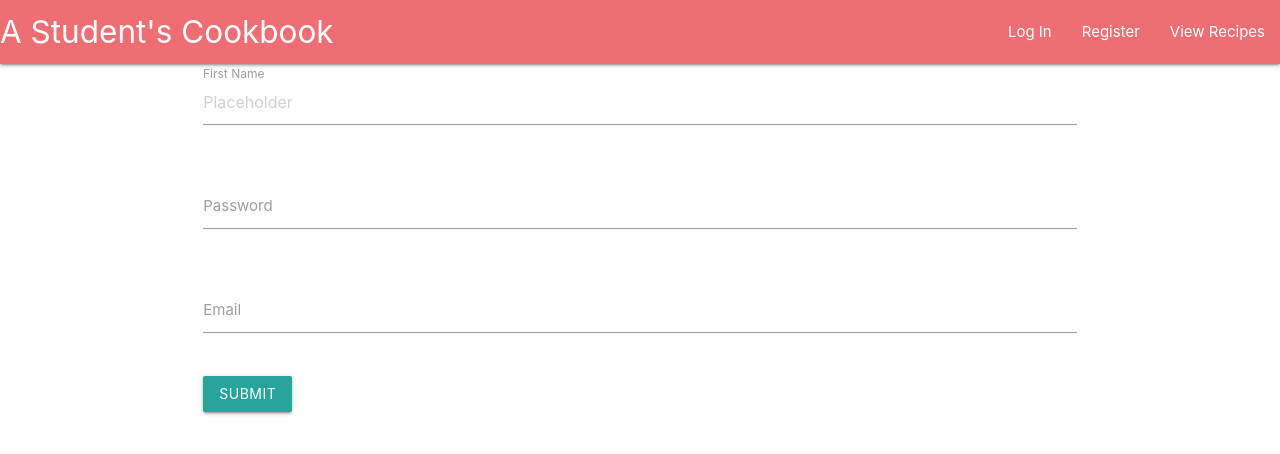
After one commit to hddahdda/student_cookbook, a Flask app: template templates/register.html in a window 1280 px wide. The commit adds this page. Shown: the top 454 px of the page. Run offline with Flask 2, Linux system fonts and the light colour scheme; the template is opened without the code that fills it, so the values that code supplies are empty; some libraries are stand-ins or nearby versions.

Commit message:
created register page and added materialize form, linked to register.html in navbar

```diff
--- a/templates/base.html
+++ b/templates/base.html
@@ -23,7 +23,7 @@
 				<a href="#" data-target="mobile-demo" class="sidenav-trigger right"><i class="fas fa-bars"></i></a>
 				<ul class="right hide-on-med-and-down">
                 <li><a href="#">Log In</a></li>
-                <li><a href="#">Register</a></li>
+                <li><a href="{{ url_for('register') }}">Register</a></li>
                 <li><a href="#">View Recipes</a></li>
               </ul>
             </div>
@@ -31,7 +31,7 @@
 
           <ul class="sidenav" id="mobile-demo">
             <li><a href="#">Log In</a></li>
-            <li><a href="#">Register</a></li>
+            <li><a href="{{ url_for('register') }}">Register</a></li>
             <li><a href="#">View Recipes</a></li>
           </ul>
     </header>
--- /dev/null
+++ b/templates/register.html
@@ -0,0 +1,31 @@
+{% extends "base.html" %}
+{% block content %}
+
+<div class="container">
+    <div class="row">
+        <form class="col s12">
+          <div class="row">
+            <div class="input-field col s12">
+              <input placeholder="Placeholder" id="first_name" type="text" class="validate">
+              <label for="first_name">First Name</label>
+            </div>
+          </div>
+          <div class="row">
+            <div class="input-field col s12">
+              <input id="password" type="password" class="validate">
+              <label for="password">Password</label>
+            </div>
+          </div>
+          <div class="row">
+            <div class="input-field col s12">
+              <input id="email" type="email" class="validate">
+              <label for="email">Email</label>
+            </div>
+          </div>
+          <button class="btn waves-effect waves-light" type="submit" name="action">Submit
+          </button>
+        </form>
+      </div>
+  </div>
+
+{% endblock %}
```
